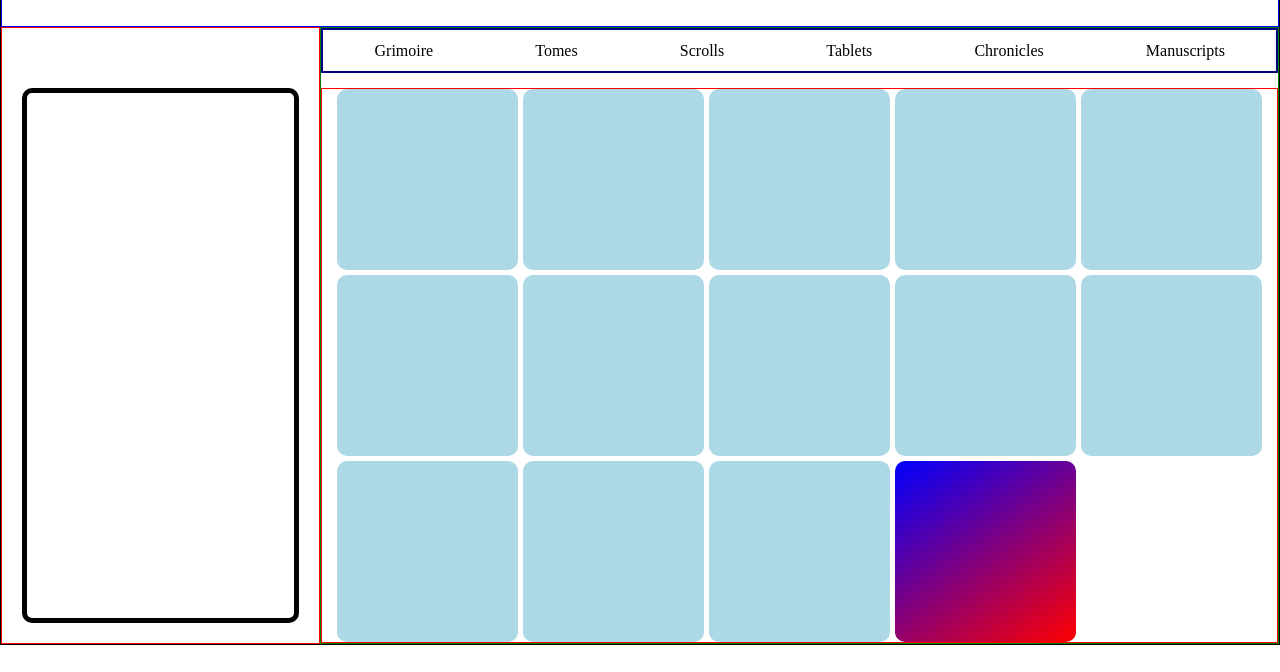
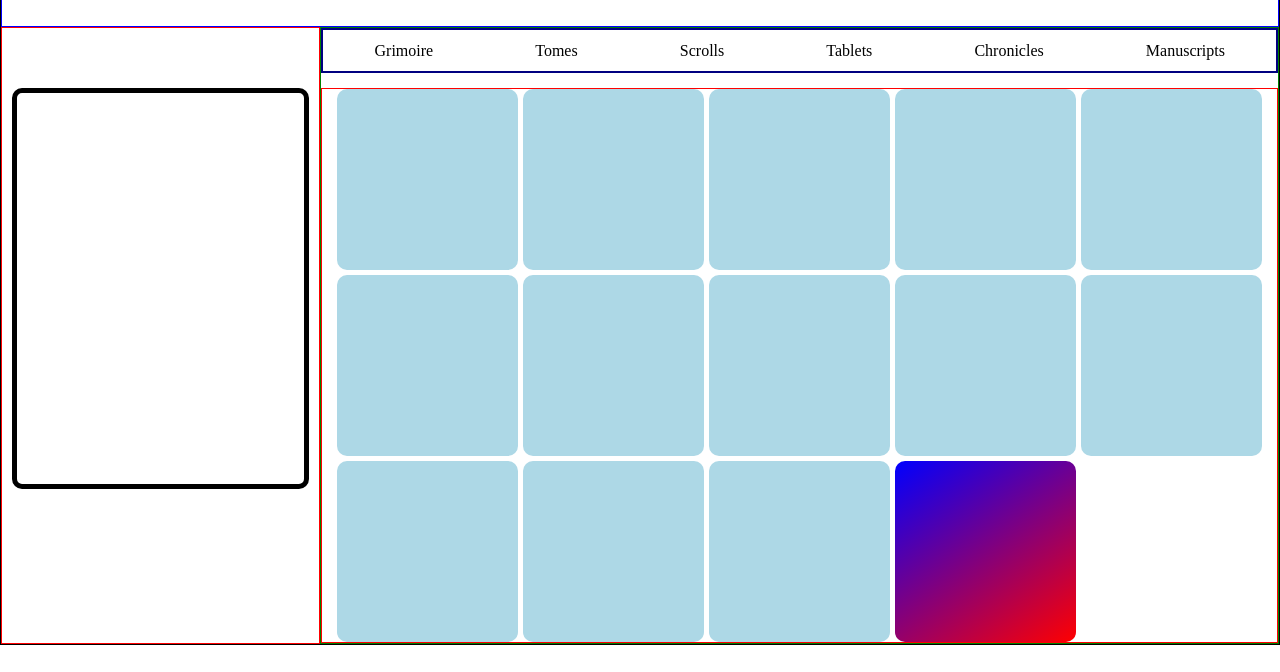
Before and after one commit to Br0cod3/The-Lost-Library, a plain HTML site: page index.html in a window 1280 px wide. Shown: the part 128-800 px from the top of the page. Drawn offline with Linux system fonts and the light colour scheme.

Commit message:
removed redundant lines of comment

```diff
--- a/styles.css
+++ b/styles.css
@@ -23,7 +23,6 @@
 .header {
     grid-column: 1 / span 2;
     display: grid;
-    /* place-content: center; */
     justify-items: center;
     padding: 1.8em;
     background: linear-gradient(toright, blue, red);
@@ -34,11 +33,11 @@
 
 .side-panel {
     border: 1px solid red;
-    padding: 60px 20px 20px 20px;
+    padding: 60px 10px 20px 10px;
 }
 
 .panel {
-    height: 100%;
+    height: 75%;
     width: 100%;
     border-radius: 10px;
     border: 5px solid black;
@@ -71,8 +70,6 @@
 
 .books > * {
     border-radius: 10px;
-    /* height: 150px; */
-    /* width: 160px; */
     aspect-ratio: 1 / 1;
     background-color: lightblue;
 }
```
